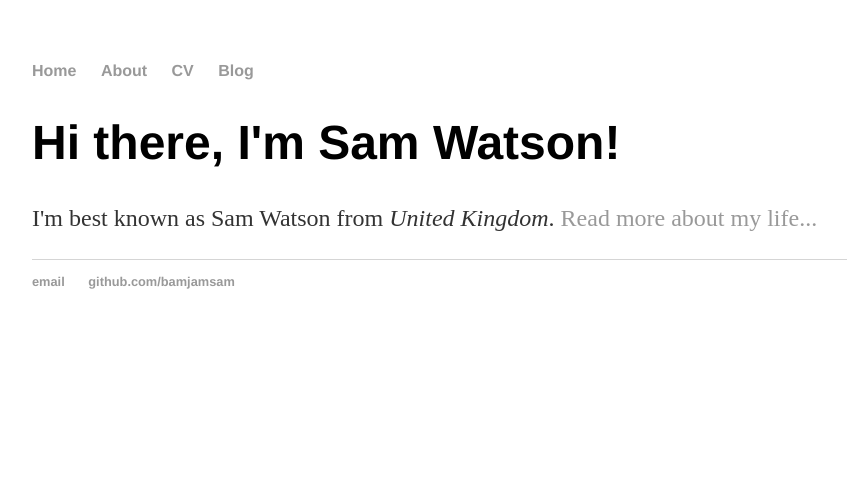
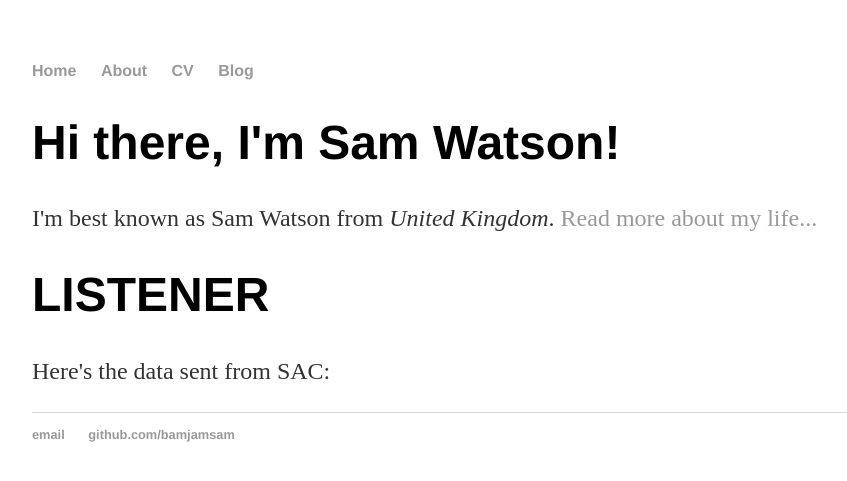
Before and after one commit to bamjamsam/bamjamsam.github.io, a Jekyll site: the page built from index.html, in a window 1280 px wide. Shown: the top 481 px of the page, without its empty margins (160-1007 px from the left). Built offline with Jekyll 4.4.1, drawn with Linux system fonts in a browser that asks for light colours; part of the change alters nothing that is shown.

Commit message:
Update index.html

```diff
--- a/index.html
+++ b/index.html
@@ -5,4 +5,38 @@ title: Sam Watson
 <div class="blurb">
 	<h1>Hi there, I'm Sam Watson!</h1>
 	<p>I'm best known as Sam Watson from <em>United Kingdom</em>. <a href="/about">Read more about my life...</a></p>
-</div><!-- /.blurb -->
+	<h1>LISTENER</h1>
+<p>Here's the data sent from SAC:</p>
+<p id="sac"></p>
+<p id="jsp"></p>
+
+	</div>
+<script>
+//add an EventListener to handle the postMessage call from SAC
+window.addEventListener('message', function(e) {
+//var event,obj, i, x = "";
+var obj;
+//set obj to the JSON object passed in the message
+obj = JSON.parse(e.data);
+//display the number of records received from SAC
+document.getElementById("sac").innerHTML = obj.data.length +" records passed from SAC";
+//call the getPost() function and pass in the JSON object
+getPost(obj);
+}, false);
+//use this function to send the JSON object to the JSP page and listen for the results of the
+upload
+function getPost(obj){
+var loadData=new XMLHttpRequest();
+loadData.onreadystatechange=function()
+{
+if (loadData.readyState==4 && loadData.status==200)
+{
+document.getElementById("jsp").innerHTML = loadData.responseText;
+window.parent.postMessage(loadData.responseText,"*");
+}
+}
+loadData.open("POST","loadRecords.jsp",true);
+loadData.setRequestHeader("Content-type", "application/x-www-form-urlencoded");
+loadData.send("data="+JSON.stringify(obj));
+}
+</script>
```
